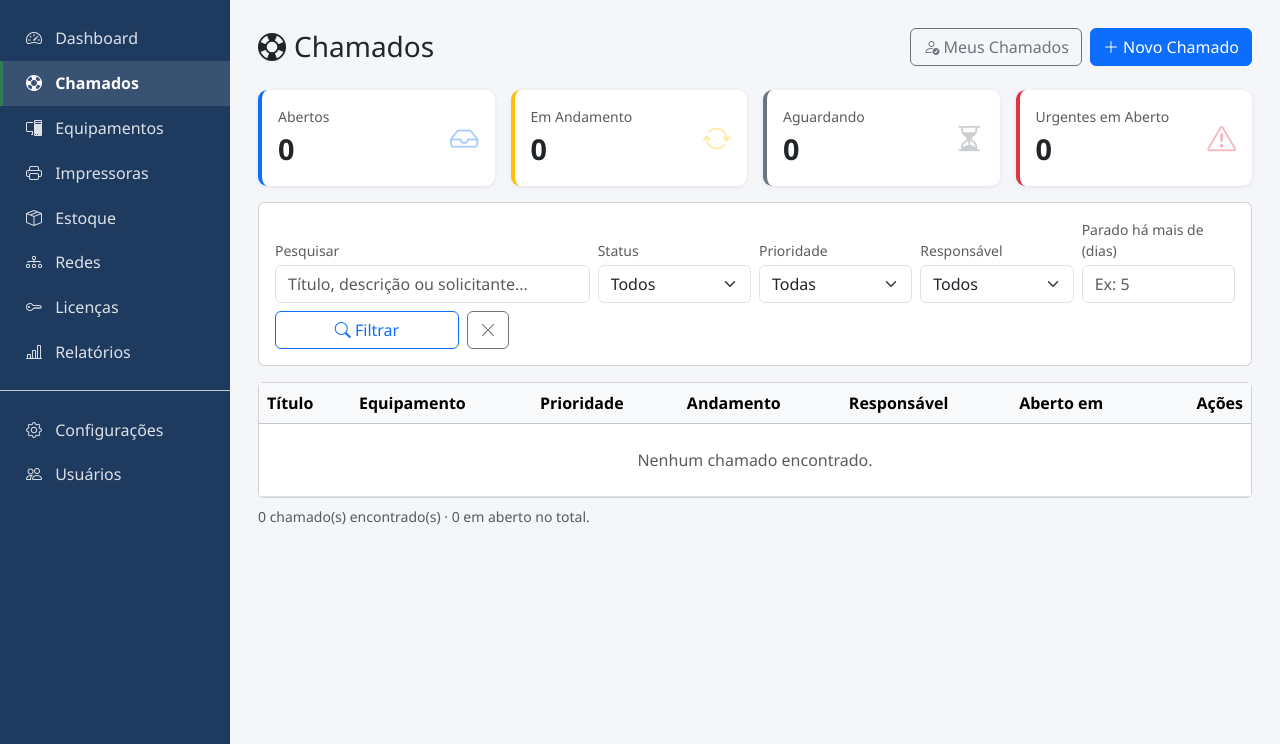
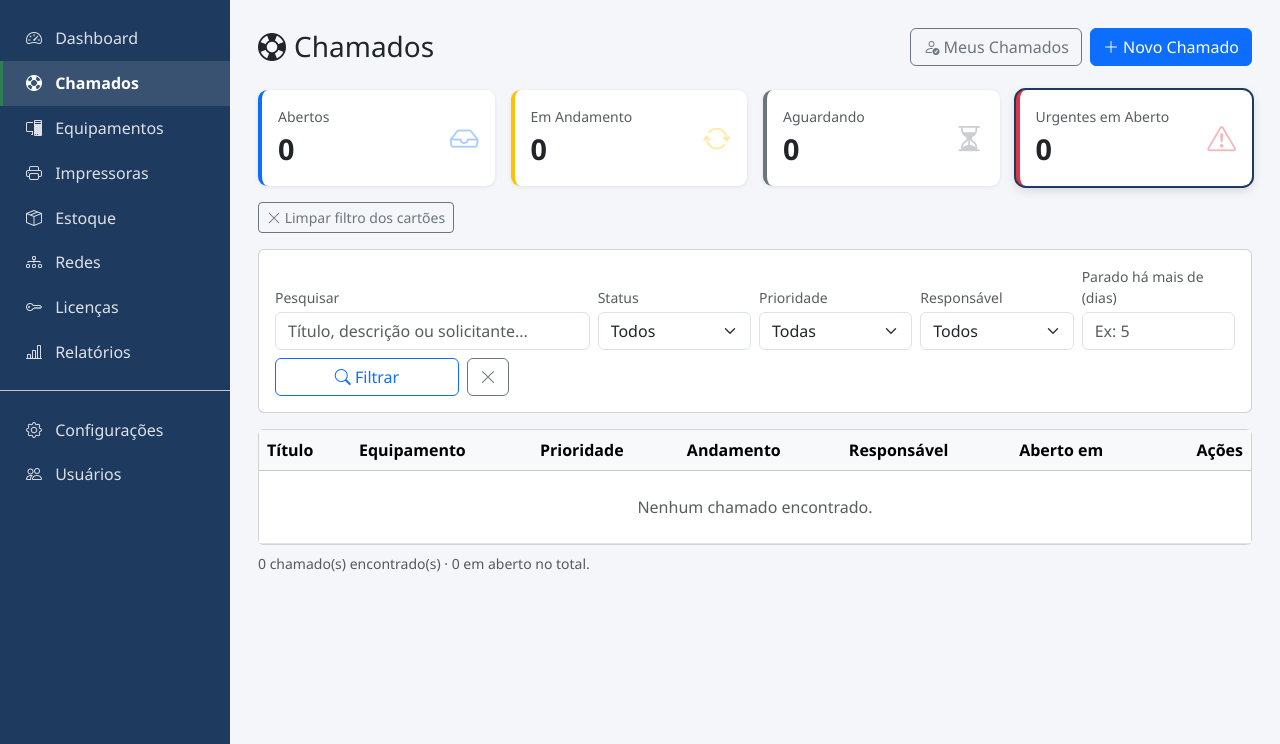
Before and after one commit to SalomaoKonjunski/Web-SCATI, a PHP site: page /web-scati/modules/chamados/index.php?urgentes=1 in a window 1280 px wide. Shown: the part 56-800 px from the top of the page. Run offline with PHP 8.4, Linux system fonts and the light colour scheme; a user stored in the database is signed in; data comes from the database, SQL or seed files in the repository; data that the repository does not hold is empty.

Commit message:
Torna os cartões de resumo de Chamados clicáveis para filtrar a lista
Clicar em Abertos, Em Andamento ou Aguardando filtra a listagem por
aquele status; clicar em Urgentes em Aberto filtra por prioridade
Alta/Urgente entre os chamados ainda não encerrados. O cartão do
filtro ativo fica destacado com uma borda, e um atalho "Limpar filtro
dos cartões" aparece para voltar à listagem completa.

```diff
--- a/web-scati/web-scati/assets/css/style.css
+++ b/web-scati/web-scati/assets/css/style.css
@@ -66,6 +66,25 @@ body {
     border-radius: 0.6rem;
     box-shadow: 0 1px 4px rgba(0, 0, 0, 0.08);
     height: 100%;
+}
+
+a.scati-kpi-card-link {
+    display: block;
+    color: inherit;
+    text-decoration: none;
+}
+
+a.scati-kpi-card-link .scati-kpi-card {
+    transition: box-shadow 0.15s ease, transform 0.15s ease;
+}
+
+a.scati-kpi-card-link:hover .scati-kpi-card {
+    box-shadow: 0 4px 12px rgba(0, 0, 0, 0.15);
+    transform: translateY(-2px);
+}
+
+a.scati-kpi-card-link .scati-kpi-card.kpi-ativo {
+    box-shadow: 0 0 0 2px var(--scati-primary), 0 4px 12px rgba(0, 0, 0, 0.15);
 }
 
 .scati-kpi-card .kpi-value {
--- a/web-scati/web-scati/modules/chamados/index.php
+++ b/web-scati/web-scati/modules/chamados/index.php
@@ -15,6 +15,7 @@ $filtroStatus = $_GET['status'] ?? '';
 $filtroPrioridade = $_GET['prioridade'] ?? '';
 $filtroResponsavel = $_GET['responsavel_id'] ?? '';
 $filtroDiasParado = trim($_GET['dias_parado'] ?? '');
+$filtroUrgentes = isset($_GET['urgentes']) && $_GET['urgentes'] === '1';
 
 $sql = "SELECT c.*, e.nome AS equipamento_nome, e.patrimonio AS equipamento_patrimonio, u.usuario AS responsavel_nome
         FROM chamados c
@@ -50,6 +51,11 @@ if ($filtroDiasParado !== '' && is_numeric($filtroDiasParado) && (int) $filtroDi
     $sql .= " AND c.status NOT IN ('Concluído', 'Cancelado')
               AND c.criado_em <= DATE_SUB(NOW(), INTERVAL :dias_parado DAY)";
     $params['dias_parado'] = (int) $filtroDiasParado;
+}
+if ($filtroUrgentes) {
+    // Mesmo critério do cartão "Urgentes em Aberto": prioridade Alta/Urgente
+    // e ainda não encerrado.
+    $sql .= " AND c.prioridade IN ('Alta', 'Urgente') AND c.status NOT IN ('Concluído', 'Cancelado')";
 }
 if ($souSolicitante) {
     // O perfil Solicitante só enxerga os chamados que ele mesmo abriu.
@@ -120,8 +126,8 @@ include __DIR__ . '/../../includes/header.php';
 </div>
 
 <div class="row g-3 mb-3">
-    <div class="col-6 col-md-3">
-        <div class="card scati-kpi-card border-start border-4 border-primary">
+    <a href="index.php?status=<?= urlencode('Aberto') ?>" class="col-6 col-md-3 scati-kpi-card-link" title="Ver chamados Abertos">
+        <div class="card scati-kpi-card border-start border-4 border-primary <?= ($filtroStatus === 'Aberto' && !$filtroUrgentes) ? 'kpi-ativo' : '' ?>">
             <div class="card-body d-flex justify-content-between align-items-center">
                 <div>
                     <div class="text-muted small">Abertos</div>
@@ -130,9 +136,9 @@ include __DIR__ . '/../../includes/header.php';
                 <i class="bi bi-inbox kpi-icon text-primary"></i>
             </div>
         </div>
-    </div>
-    <div class="col-6 col-md-3">
-        <div class="card scati-kpi-card border-start border-4 border-warning">
+    </a>
+    <a href="index.php?status=<?= urlencode('Em andamento') ?>" class="col-6 col-md-3 scati-kpi-card-link" title="Ver chamados Em Andamento">
+        <div class="card scati-kpi-card border-start border-4 border-warning <?= ($filtroStatus === 'Em andamento' && !$filtroUrgentes) ? 'kpi-ativo' : '' ?>">
             <div class="card-body d-flex justify-content-between align-items-center">
                 <div>
                     <div class="text-muted small">Em Andamento</div>
@@ -141,9 +147,9 @@ include __DIR__ . '/../../includes/header.php';
                 <i class="bi bi-arrow-repeat kpi-icon text-warning"></i>
             </div>
         </div>
-    </div>
-    <div class="col-6 col-md-3">
-        <div class="card scati-kpi-card border-start border-4 border-secondary">
+    </a>
+    <a href="index.php?status=<?= urlencode('Aguardando') ?>" class="col-6 col-md-3 scati-kpi-card-link" title="Ver chamados Aguardando">
+        <div class="card scati-kpi-card border-start border-4 border-secondary <?= ($filtroStatus === 'Aguardando' && !$filtroUrgentes) ? 'kpi-ativo' : '' ?>">
             <div class="card-body d-flex justify-content-between align-items-center">
                 <div>
                     <div class="text-muted small">Aguardando</div>
@@ -152,9 +158,9 @@ include __DIR__ . '/../../includes/header.php';
                 <i class="bi bi-hourglass-split kpi-icon text-secondary"></i>
             </div>
         </div>
-    </div>
-    <div class="col-6 col-md-3">
-        <div class="card scati-kpi-card border-start border-4 border-danger">
+    </a>
+    <a href="index.php?urgentes=1" class="col-6 col-md-3 scati-kpi-card-link" title="Ver chamados Urgentes em Aberto">
+        <div class="card scati-kpi-card border-start border-4 border-danger <?= $filtroUrgentes ? 'kpi-ativo' : '' ?>">
             <div class="card-body d-flex justify-content-between align-items-center">
                 <div>
                     <div class="text-muted small">Urgentes em Aberto</div>
@@ -163,8 +169,13 @@ include __DIR__ . '/../../includes/header.php';
                 <i class="bi bi-exclamation-triangle kpi-icon text-danger"></i>
             </div>
         </div>
+    </a>
+</div>
+<?php if ($filtroStatus !== '' || $filtroUrgentes): ?>
+    <div class="mb-3">
+        <a href="index.php" class="btn btn-sm btn-outline-secondary"><i class="bi bi-x-lg"></i> Limpar filtro dos cartões</a>
     </div>
-</div>
+<?php endif; ?>
 
 <div class="card mb-3">
     <div class="card-body">
```
